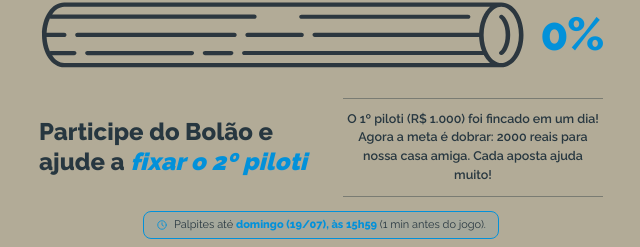
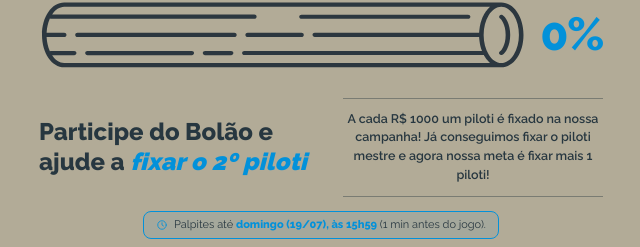
Before and after one commit to goanhubcriativo/maisumteto, a Next.js app: page / in a window 1280 px wide. Shown: the part 307-554 px from the top of the page, without its empty margins (319-959 px from the left). Built offline with nearby package versions, Linux system fonts and the light colour scheme; no server answers; the database is empty.

Commit message:
Texto da meta: piloti mestre fixado, meta é fixar mais 1
Co-Authored-By: Claude Fable 5 <noreply@anthropic.com>

```diff
--- a/src/components/ProgressoPiloti.tsx
+++ b/src/components/ProgressoPiloti.tsx
@@ -90,8 +90,8 @@ export default function ProgressoPiloti() {
           ajude a <span className="script-azul">fixar o 2º piloti</span>
         </h2>
         <p className="participe-meta">
-          O 1º piloti (R$ 1.000) foi fincado em um dia! Agora a meta é dobrar:
-          2000 reais para nossa casa amiga. Cada aposta ajuda muito!
+          A cada R$ 1000 um piloti é fixado na nossa campanha! Já conseguimos
+          fixar o piloti mestre e agora nossa meta é fixar mais 1 piloti!
         </p>
       </div>
     </section>
```
